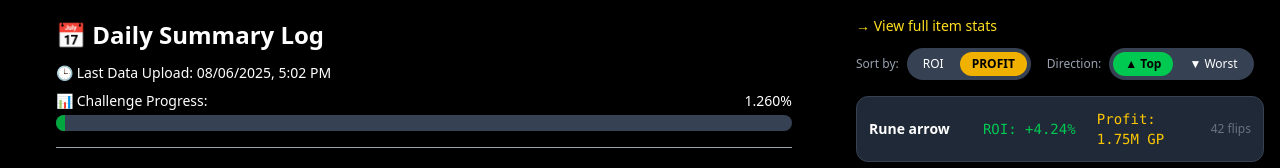
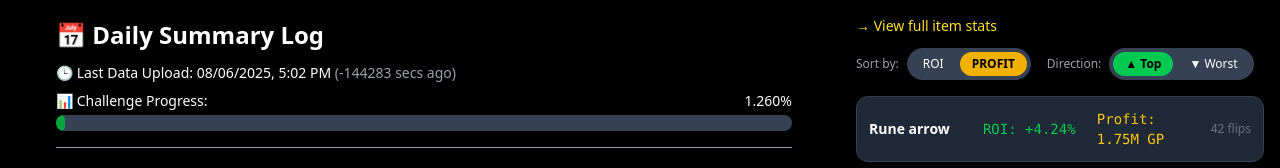
Before and after one commit to 1000tomax/OSRS-Flip-Tracker-Combined, a React (Vite) app: page / in a window 1280 px wide. Shown: the part 173-341 px from the top of the page. Built offline with nearby package versions, Linux system fonts and the light colour scheme.

Commit message:
UX: add (x hours ago) label to last updated timestamp in Daily Summary

```diff
--- a/src/components/DailySummaryLog.jsx
+++ b/src/components/DailySummaryLog.jsx
@@ -46,6 +46,20 @@ function formatLastUpdated(timestamp) {
   });
 }
 
+function timeAgo(timestamp) {
+  const now = new Date();
+  const then = new Date(timestamp);
+  const diffMs = now - then;
+
+  const seconds = Math.floor(diffMs / 1000);
+  const minutes = Math.floor(seconds / 60);
+  const hours = Math.floor(minutes / 60);
+
+  if (hours >= 1) return `(${hours} hour${hours !== 1 ? "s" : ""} ago)`;
+  if (minutes >= 1) return `(${minutes} min${minutes !== 1 ? "s" : ""} ago)`;
+  return `(${seconds} sec${seconds !== 1 ? "s" : ""} ago)`;
+}
+
 export default function DailySummaryLog() {
   const { summaries, loading } = useDailySummaries();
   const meta = useJsonData("/data/meta.json");
@@ -80,7 +94,10 @@ export default function DailySummaryLog() {
           <p>
             🕒 Last Data Upload:{" "}
             <span className="font-medium text-white">
-				{formatLastUpdated(meta.last_updated)}
+              {formatLastUpdated(meta.last_updated)}{" "}
+              <span className="text-gray-400 dark:text-gray-500">
+                {timeAgo(meta.last_updated)}
+              </span>
             </span>
           </p>
 
@@ -93,14 +110,13 @@ export default function DailySummaryLog() {
             </div>
             <div className="w-full bg-gray-700 rounded-full h-4 overflow-hidden">
               <div
-				  className="bg-green-600 h-4 transition-all"
+                className="bg-green-600 h-4 transition-all rounded-full"
                 style={{ width: `${percentToGoal}%` }}
               />
             </div>
           </div>
         </div>
       )}
-
 
       <div className="mb-4">
         <button
```
Lines whose indentation alone changed are shown as unchanged.
